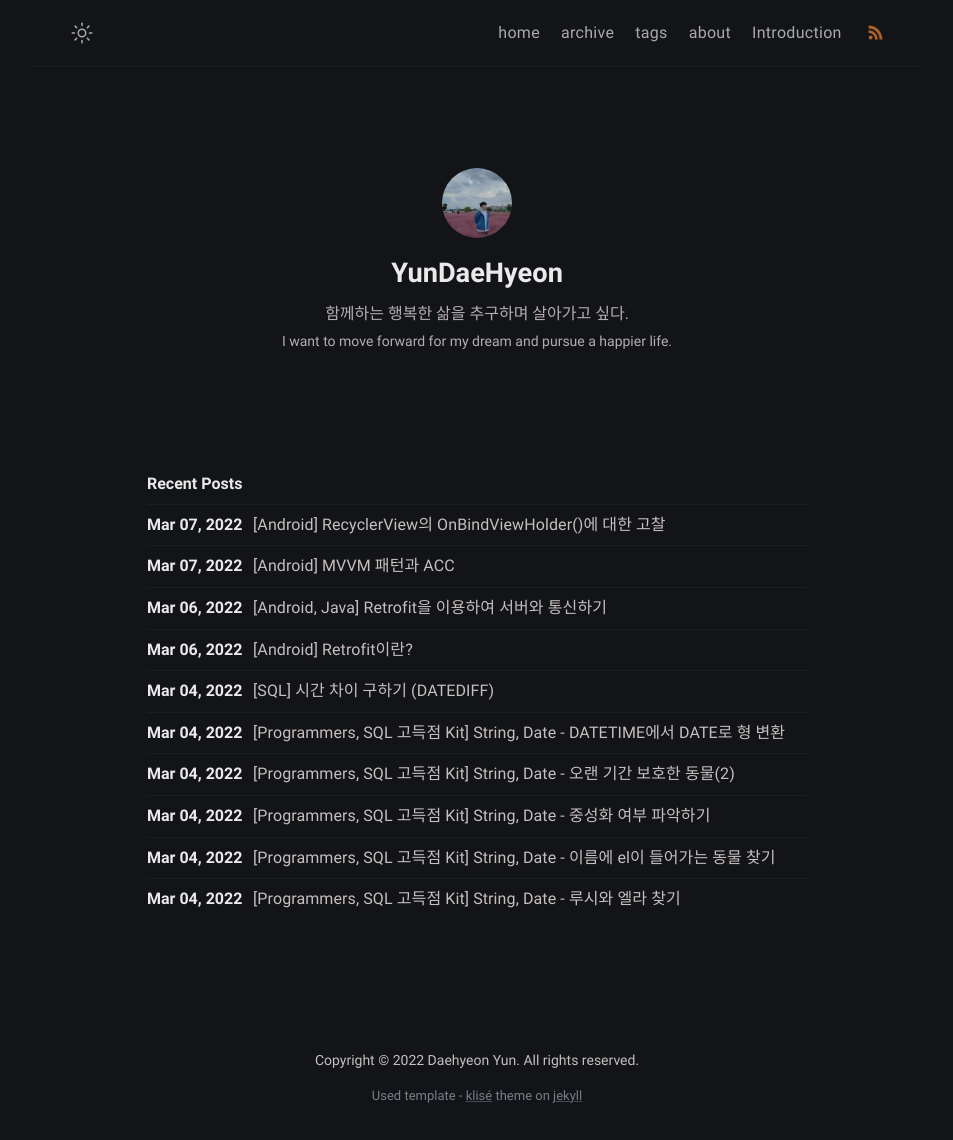
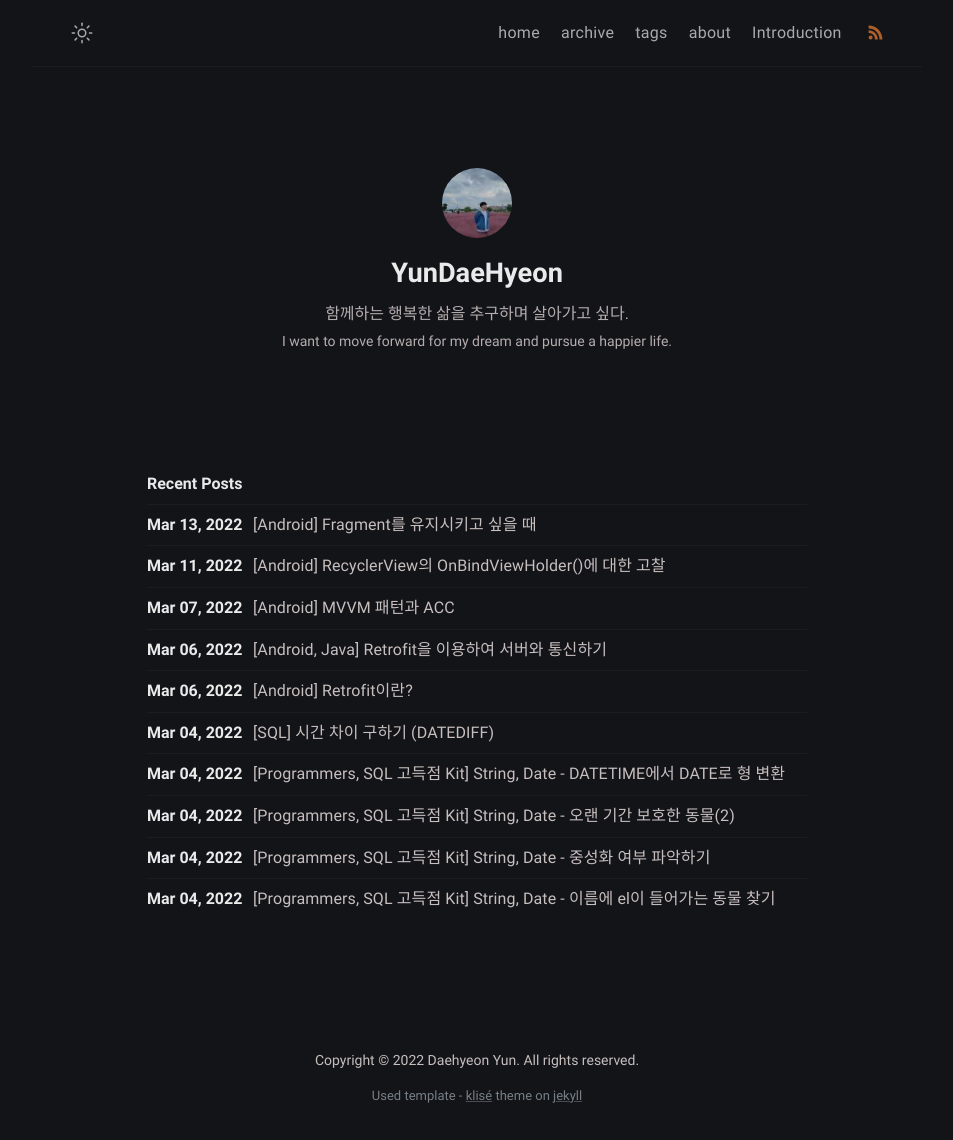
Before and after one commit to YunDaeHyeon/YunDaeHyeon.github.io, a Jekyll site: the page built from index.markdown, in a window 1280 px wide. Shown: the whole page, without its empty margins (163-1116 px from the left). Built offline with Jekyll 4.4.1, drawn with Linux system fonts in a browser that asks for light colours; some of the changed lines change nothing that is shown.

Commit message:
windows-22.03.13 android posts update and add

````diff
--- a/_posts/Android/2022-03-11-android-post4.md
+++ b/_posts/Android/2022-03-11-android-post4.md
@@ -1,7 +1,7 @@
 ---
 layout: post
 title:  "[Android] RecyclerView의 OnBindViewHolder()에 대한 고찰"
-date:   2022-03-07 17:24:00+0900
+date:   2022-03-11 17:24:00+0900
 categories: jekyll update
 tags: [Android]
 ---
--- /dev/null
+++ b/_posts/Android/2022-03-13-android-post5.md
@@ -0,0 +1,108 @@
+---
+layout: post
+title:  "[Android] Fragment를 유지시키고 싶을 때"
+date:   2022-03-13 18:40:00+0900
+categories: jekyll update
+tags: [Android]
+---
+<p align="center"><img src="/assets/img/blog/정보/안드로이드.png"></p>
+
+# Fragment에 있는 데이터 증발 현상
+
+<p align="center"><img src="/assets/img/blog/안드로이드/프래그먼트 전.gif"></p>
+
+위와 같이 프래그먼트에서 어떤 데이터를 뿌려놓고 다른 프래그먼트로 이동한 뒤 기존 프래그먼트로 이동하면 데이터가 날아가는 현상이 발생하였다.
+어떻게 해결할 수 있는 방법이 없을까 하고 코드를 살펴보았다.
+
+```java
+        // 프래그먼트를 액티비티에 올리기 ( 초기화면 설정 - 계획(planFragment) )
+        getSupportFragmentManager().beginTransaction().replace(R.id.containers,planFragment).commit();
+        NavigationBarView navigationBarView = findViewById(R.id.bottom_navigationview);
+        navigationBarView.setOnItemSelectedListener(new NavigationBarView.OnItemSelectedListener() {
+            @Override
+            public boolean onNavigationItemSelected(@NonNull MenuItem item) {
+                switch(item.getItemId()){
+                    case R.id.ic_repository: // 보관소 프래그먼트
+                        getSupportFragmentManager().beginTransaction().replace(R.id.containers,repositoryFragment).commit();
+                        return true;
+                    case R.id.ic_planning: // 계획 프래그먼트
+                        getSupportFragmentManager().beginTransaction().replace(R.id.containers,planFragment).commit();
+                        return true;
+                    case R.id.ic_profile: // 프로필 프래그먼트
+                        getSupportFragmentManager().beginTransaction().replace(R.id.containers,profileFragment).commit();
+                        return true;
+                }
+                return false;
+            }
+        });
+```
+기존의 코드는 `NavigationBarView`의 아이템 선택 리스너를 넣어 해당 아이템을 클릭할 때 프래그먼트가 바뀌도록 하였다. 여기서 `getSupportFragmentManager()`의 `replace()`는 해당 프래그먼트를 **다시 만드는** 용도이다. 그렇기 때문에 다른 프래그먼트로 넘어간 뒤 **기존 프래그먼트로 다시 올 시 프래그먼트는 *다시 그려지기* 때문에 데이터가 날아간다.** 이를 해결하기 위하여 `getSupportFragmentManager()`의 `add()`와 `hide()`, `show()`를 이용하였다.
+
+```java
+    @Override
+    protected void onCreate(Bundle savedInstanceState) {
+        super.onCreate(savedInstanceState);
+        setContentView(R.layout.activity_main);
+        planFragment = new PlanFragment();
+        // 프래그먼트를 액티비티에 올리기 ( 초기화면 설정 - 계획(planFragment) )
+        getSupportFragmentManager().beginTransaction().replace(R.id.containers,planFragment).commit();
+        NavigationBarView navigationBarView = findViewById(R.id.bottom_navigationview);
+        navigationBarView.setOnItemSelectedListener(new NavigationBarView.OnItemSelectedListener() {
+            @Override
+            public boolean onNavigationItemSelected(@NonNull MenuItem item) {
+                switch(item.getItemId()){
+                    case R.id.ic_repository: // 보관소 프래그먼트
+                        if(repositoryFragment == null){
+                            repositoryFragment = new RepositoryFragment();
+                            getSupportFragmentManager().beginTransaction().add(R.id.containers, repositoryFragment).commit();
+                        }
+
+                        if(repositoryFragment != null) getSupportFragmentManager().beginTransaction().show(repositoryFragment).commit();
+                        if(planFragment != null) getSupportFragmentManager().beginTransaction().hide(planFragment).commit();
+                        if(profileFragment != null) getSupportFragmentManager().beginTransaction().hide(profileFragment).commit();
+                        return true;
+
+                    case R.id.ic_planning: // 계획 프래그먼트
+                        if(planFragment == null){
+                            planFragment = new PlanFragment();
+                            getSupportFragmentManager().beginTransaction().add(R.id.containers, planFragment).commit();
+                        }
+
+                        if(repositoryFragment != null) getSupportFragmentManager().beginTransaction().hide(repositoryFragment).commit();
+                        if(planFragment != null) getSupportFragmentManager().beginTransaction().show(planFragment).commit();
+                        if(profileFragment != null) getSupportFragmentManager().beginTransaction().hide(profileFragment).commit();
+                        return true;
+                    case R.id.ic_profile: // 프로필 프래그먼트
+                        if(profileFragment == null){
+                            profileFragment = new ProfileFragment();
+                            getSupportFragmentManager().beginTransaction().add(R.id.containers, profileFragment).commit();
+                        }
+
+                        if(repositoryFragment != null) getSupportFragmentManager().beginTransaction().hide(repositoryFragment).commit();
+                        if(planFragment != null) getSupportFragmentManager().beginTransaction().hide(planFragment).commit();
+                        if(profileFragment != null) getSupportFragmentManager().beginTransaction().show(profileFragment).commit();
+                        return true;
+                }
+                return false;
+            }
+        });
+```
+
+처음 어플리케이션이 실행될 때 화면에 보여질 프래그먼트만 `reaplce`를 사용하여 뿌려준 뒤 나머지 프래그먼트가 선택될 때 마다 `null`인지 아닌지를 판결하여 `null`이라면 해당 프래그먼트에 해당하는 객체를 생성한 뒤 `add()`를 이용하여 액티비티 위에 해당 프래그먼트를 뿌려주었다.
+`null`이 아니라면 기존에 프로그먼트가 있다는 의미이므로 선택된 프래그먼트만 `show`로 화면에 보여주고 나머지 프래그먼트는 모두 `hide`를 이용하여 숨기는 방식을 사용하였다.
+
+# 결과
+
+<p align="center"><img src="/assets/img/blog/안드로이드/프래그먼트 후.gif"></p>
+
+
+
+
+
+---
+
+**사용자가 뒤로 탐색하여 기존 프래그먼트를 복원시키는 경우 기존 프래그먼트를 다시 시작시키는 방식이 있다고 한다. `FragmentTransaction`을 커밋하기 전에 `addToBackStack()`을 호출시켜 기존 프래그먼트를 복원하는 방식을 주로 사용한다고 한다.**
+
+[안드로이드 공식 문서](https://developer.android.com/training/basics/fragments/fragment-ui?hl=ko)
+*프래그먼트 관리(Fragment Manager)에 대해 너무 잘 설명되어있는 블로그가 있다. 아래의 링크를 확인하자.*
+[kimtx200](https://tedrepository.tistory.com/6)
````
Also changed, not shown: assets/img/blog/안드로이드/프래그먼트 전.gif (added), assets/img/blog/안드로이드/프래그먼트 후.gif (added).
